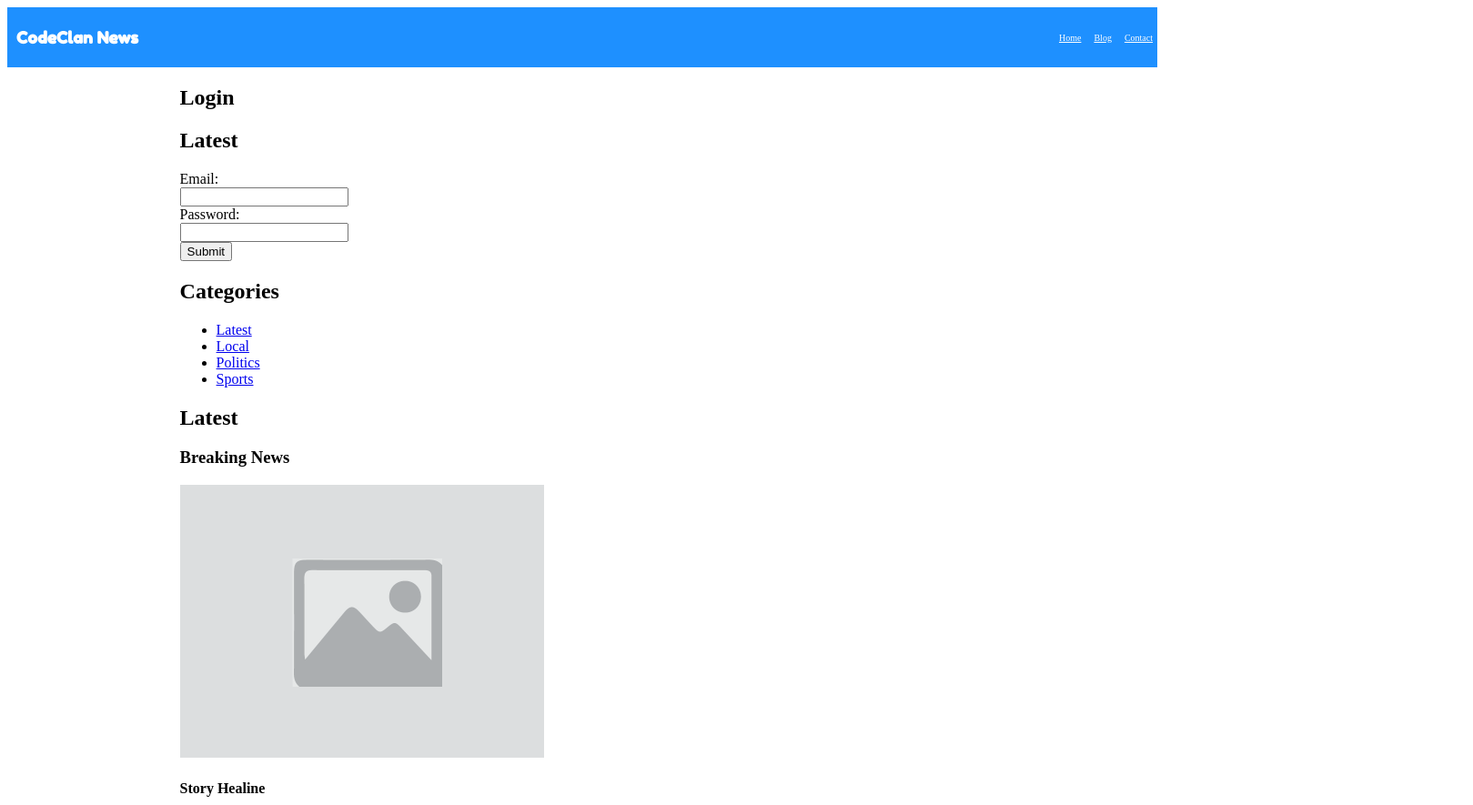
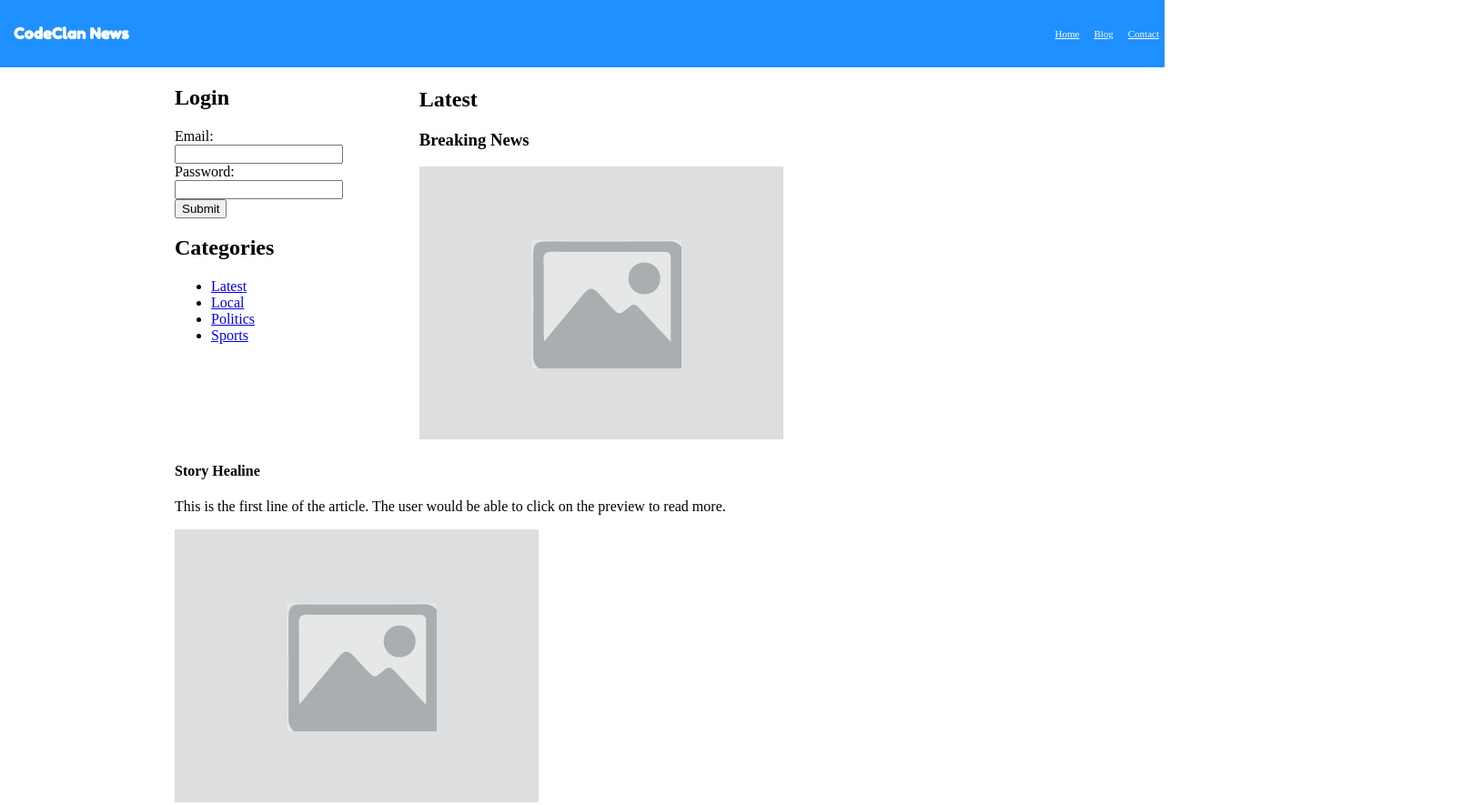
Before and after one commit to AndrewDMackay/html_css_lab_g27, a plain HTML site: page index.html in a window 1280 px wide. Shown: the top 885 px of the page at 91% size, 1619 px wide, since content can reach past the window. Drawn offline with Linux system fonts and the light colour scheme; files whose address does not match are found by name.

Commit message:
ninth commit main

```diff
--- a/index.html
+++ b/index.html
@@ -26,11 +26,8 @@
       </nav>
     </header>
     <main>
-    <section>
-    <hgroup>
-        <h2>Login</h2>
-        <h2>Latest</h2>
-    </hgroup>
+    <section id="login">
+    <h2>Login</h2>
     <form>
         <label for="email">Email:</label><br>
         <input type="text" id="email" name="email"><br>
@@ -56,7 +53,7 @@
           </ul>
       </nav>
     </section>
-    <section>
+    <section id="latest">
         <hgroup>
             <h2>Latest</h2>
             <h3>Breaking News</h3>
@@ -94,7 +91,7 @@
     </section>
     <section>
         <h2>Comments</h2>
-        <textarea id="Comment-Box" name="Comment-Box" rows="5" cols="175"></textarea>
+        <textarea id="Comment-Box" name="Comment-Box" rows="5" cols="75"></textarea>
         <input type="submit" value="Submit">
     </section>
     <section>
--- a/style.css
+++ b/style.css
@@ -1,3 +1,7 @@
+body {
+    margin: 0;
+}
+
 body > header {
     background-color: dodgerblue;
     color: white;
@@ -5,14 +9,15 @@ body > header {
     display: flex;
     justify-content: space-between;
     align-items: center;
+    padding: 25px, 25px, 25px, 25px;
 }
 
 #logo {
     background-color: dodgerblue;
     float: right;
     font-family: "Fredoka One", sans-serif;
-    padding: 10px;
-    font-size: 18px;
+    padding: 15px;
+    font-size: 17px;
 }
 
 header > nav > ul {
@@ -22,14 +27,13 @@ header > nav > ul {
 header > nav > ul > li{
     display: inline-block;
     font-size: 10px;
-    padding: 5px;
+    padding: 6px;
 }
 
 header > nav > ul > li a {
     color: white;
-    font-size: 10px;
+    font-size: 11px;
 }
-
 
 body > footer {
     background-color: dodgerblue;
@@ -50,3 +54,16 @@ body > main {
 body > main > article {
     margin: auto;
 }
+
+body > section {
+    padding: 25px, 25px, 25px, 25px;
+}
+
+#login {
+    float: left;
+    width: 30%;
+}
+
+#latest {
+    padding-top: 2px;
+}
```
